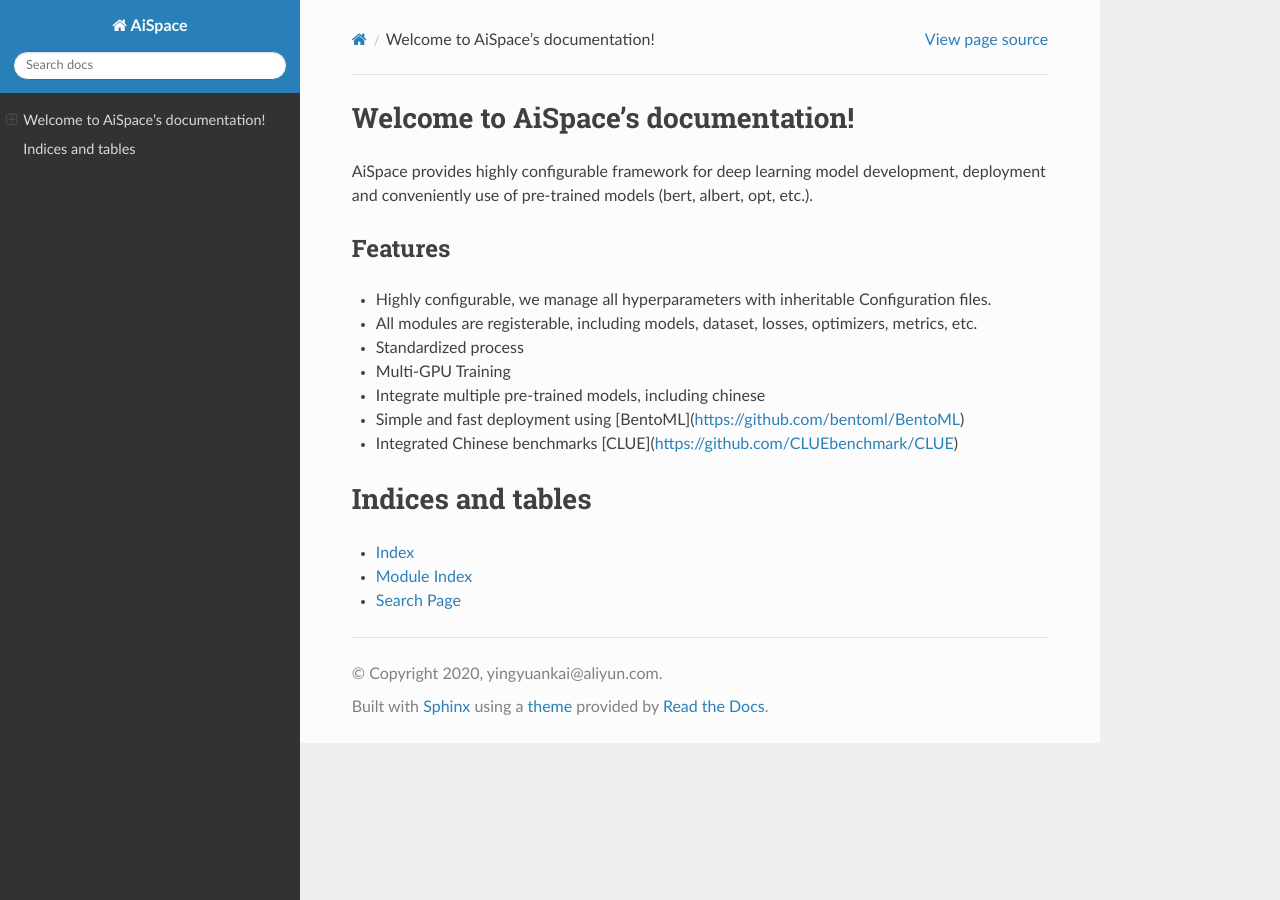
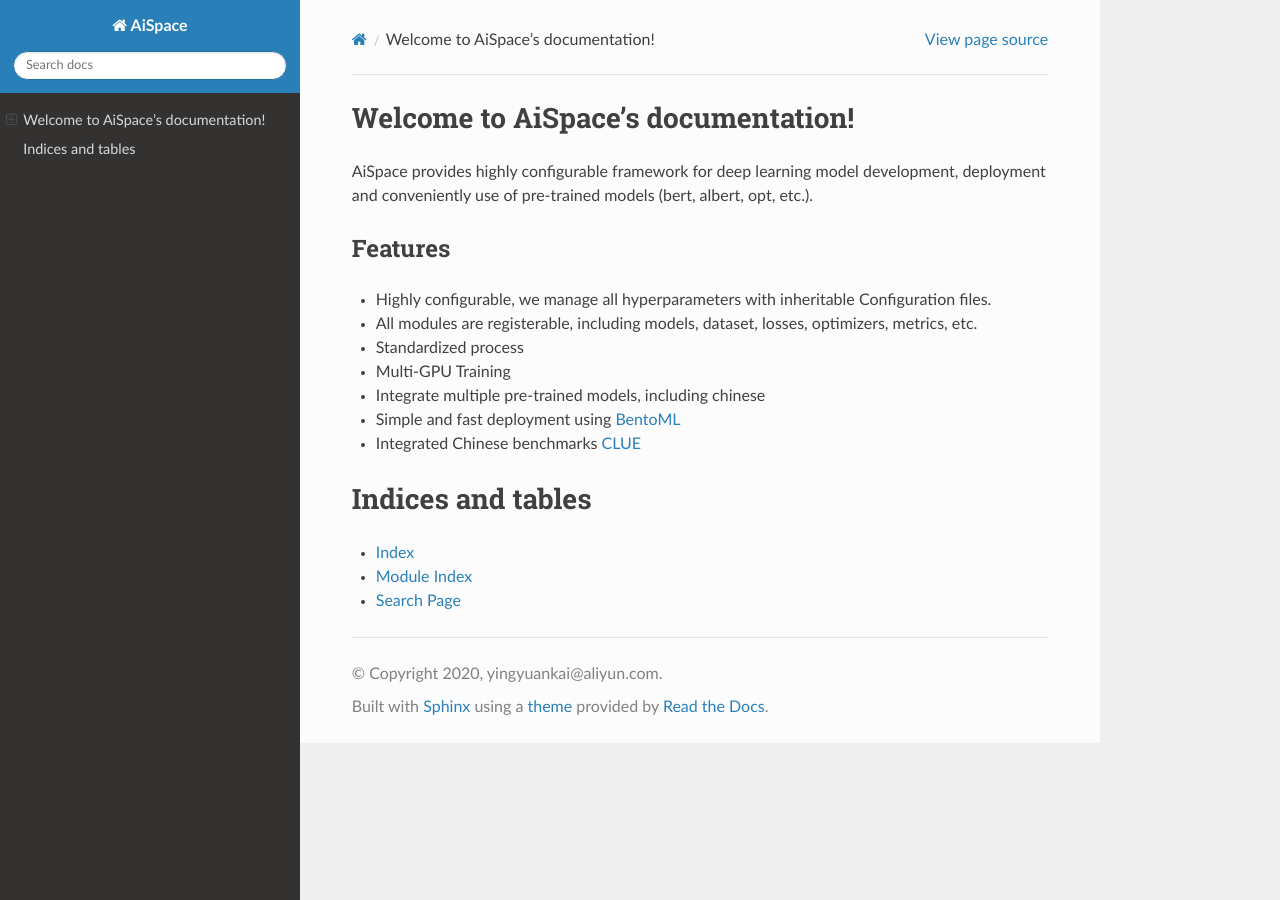
Before and after one commit to yingyuankai/AiSpace, a Sphinx documentation site: the page built from docs/source/index.rst, in a window 1280 px wide. Built offline with Sphinx 7.4.7 and the Read the Docs theme 2.0.0, drawn with Linux system fonts in a browser that asks for light colours; pages that are not in the unit, such as notebooks, are missing from menus.

Commit message:
modify docs

```diff
--- a/docs/source/index.rst
+++ b/docs/source/index.rst
@@ -17,8 +17,8 @@ Features
 * Standardized process
 * Multi-GPU Training
 * Integrate multiple pre-trained models, including chinese
-* Simple and fast deployment using [BentoML](https://github.com/bentoml/BentoML)
-* Integrated Chinese benchmarks [CLUE](https://github.com/CLUEbenchmark/CLUE)
+* Simple and fast deployment using `BentoML <https://github.com/bentoml/BentoML>`_
+* Integrated Chinese benchmarks `CLUE <https://github.com/CLUEbenchmark/CLUE>`_
 
 .. toctree::
    :maxdepth: 2
```
